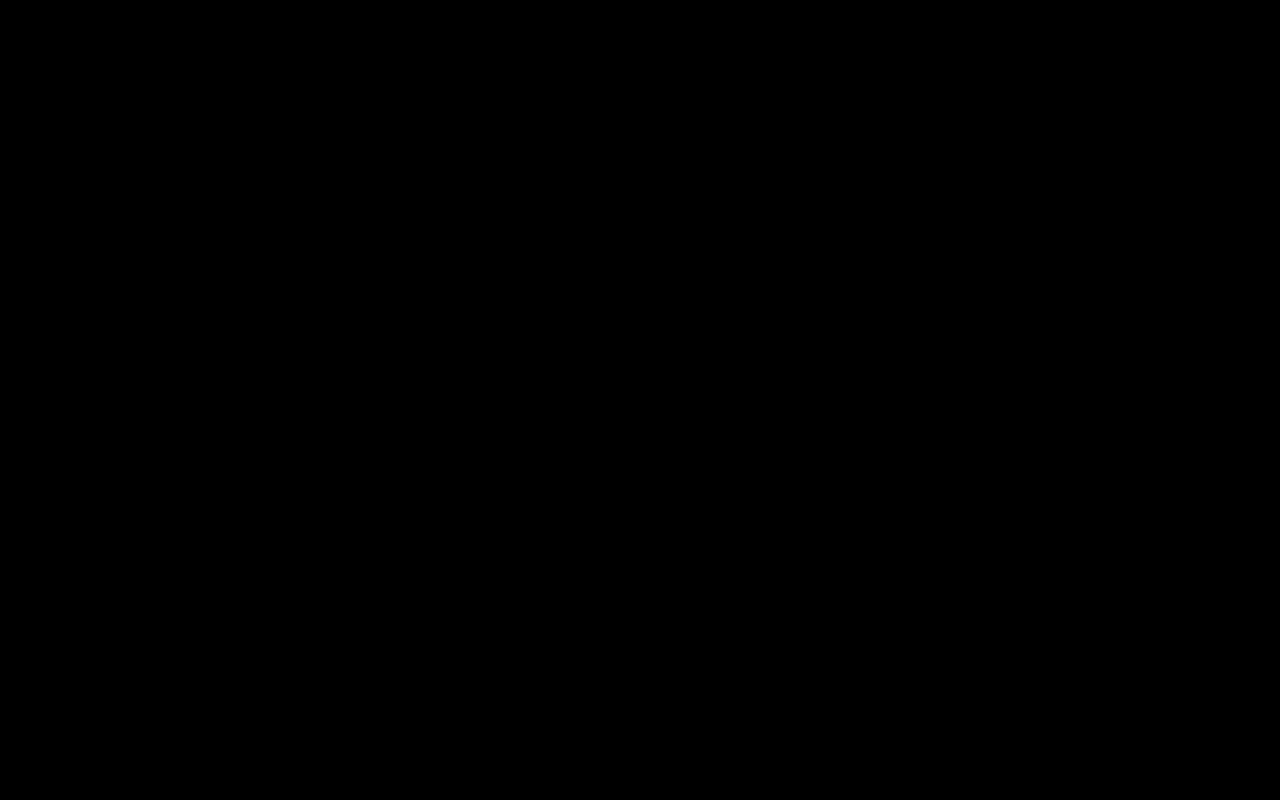
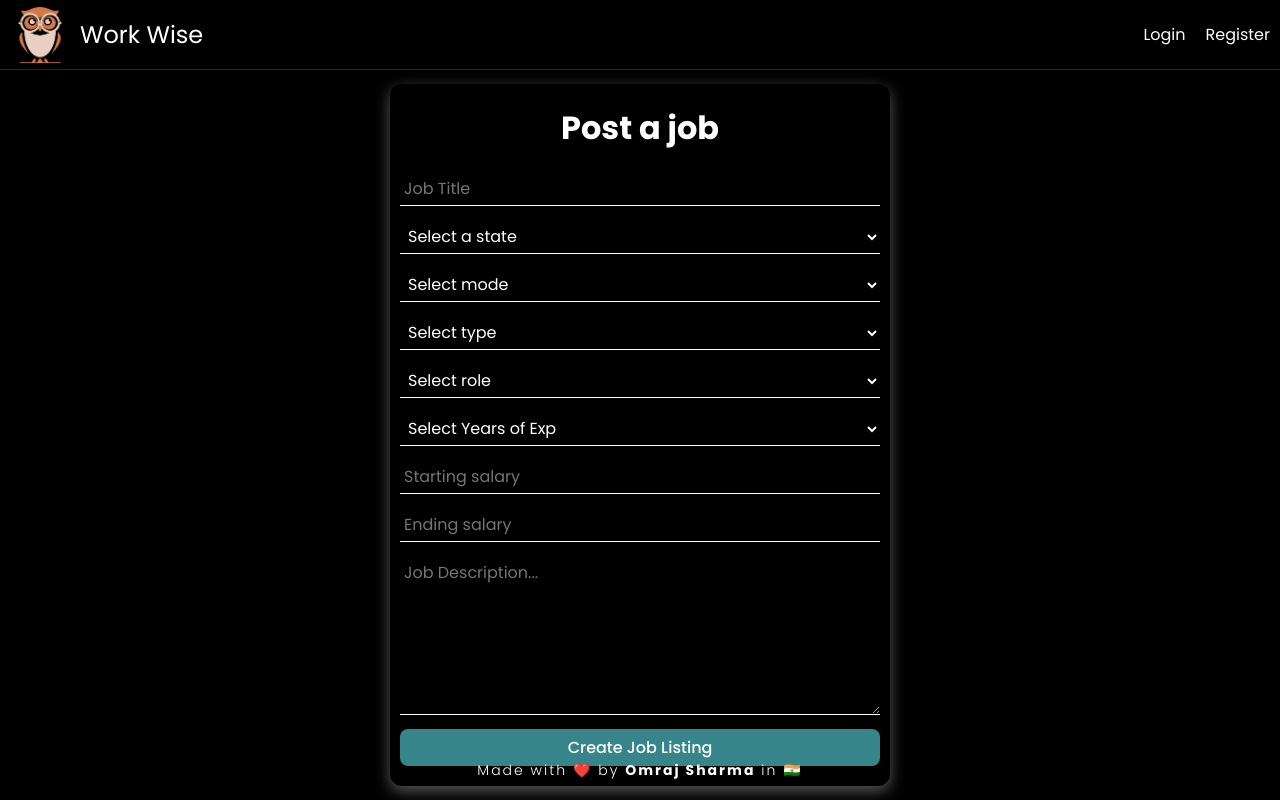
Before and after one commit to omrajsharma/work-wise-fe, a React (Vite) app: page /create-job in a window 1280 px wide. Before the commit this address had no page. Built offline with nearby package versions, Linux system fonts and the light colour scheme; no server answers.

Commit message:
feat: create job post form

```diff
--- a/src/App.css
+++ b/src/App.css
@@ -2,6 +2,18 @@
 *   Components
 */
 .input-field {
+    font-size: 16px;
+    padding: 4px;
+    margin-bottom: 14px;
+    color: white;
+    width: 100%;
+    display: block;
+    background-color: transparent;
+    border: none;
+    border-bottom: 1px solid white;
+    outline: none;
+}
+.input-select {
     font-size: 16px;
     padding: 4px;
     margin-bottom: 14px;
@@ -148,3 +160,39 @@ footer p {
     font-weight: 500;
     background-color: var(--primary-color);
 }
+
+
+/*
+*   JOB CREATE PAGE
+*/
+.create-job {
+    height: calc(100vh - 70px);
+}
+.create-job-container {
+    max-width: 650px;
+    height: 100%;
+    margin: auto;
+    display: flex;
+    padding: 10px;
+}
+.create-job-form {
+    width: 500px;
+    margin: auto;
+    padding: 20px 10px;
+    box-shadow: rgba(255, 255, 255, 0.35) 0px 5px 15px;
+    border-radius: 12px;
+}
+.create-job-form h1 {
+    text-align: center;
+    margin-bottom: 20px;
+}
+.create-job-form button {
+    width: 100%;
+    font-size: 16px;
+    padding: 6px;
+    border-radius: 8px;
+    border: none;
+    color: white;
+    font-weight: 500;
+    background-color: var(--primary-color);
+}
--- a/src/App.jsx
+++ b/src/App.jsx
@@ -6,6 +6,7 @@ import LoginUserPage from './pages/LoginUserPage'
 import RegisterUserPage from './pages/RegisterUserPage'
 import UserProfilePage from './pages/UserProfilePage'
 import MainLayout from './layouts/MainLayout'
+import JobCreatePage from './pages/JobCreatePage'
 
 function App() {
   return (
@@ -15,6 +16,7 @@ function App() {
         <Route path='/login' element={<LoginUserPage />} />
         <Route path='/register' element={<RegisterUserPage />} />
         <Route path='/profile' element={<UserProfilePage />} />
+        <Route path='/create-job' element={<JobCreatePage />} />
       </Route>
     </Routes>
   )
--- /dev/null
+++ b/src/pages/JobCreatePage.jsx
@@ -0,0 +1,100 @@
+import React from 'react'
+
+const JobCreatePage = () => {
+  return (
+    <div className='create-job'>
+        <div className="create-job-container">
+            <div className="create-job-form">
+                <h1>Post a job</h1>
+                <form>
+                    <input type="text" placeholder='Job Title' className='input-field' />
+
+                    {/* INDIAN STATES */}
+                    <select name="state" id="state" class="form-control" className='input-select'>
+                        <option value="" disabled selected>Select a state</option>
+                        <option value="Andhra Pradesh">Andhra Pradesh</option>
+                        <option value="Andaman and Nicobar Islands">Andaman and Nicobar Islands</option>
+                        <option value="Arunachal Pradesh">Arunachal Pradesh</option>
+                        <option value="Assam">Assam</option>
+                        <option value="Bihar">Bihar</option>
+                        <option value="Chandigarh">Chandigarh</option>
+                        <option value="Chhattisgarh">Chhattisgarh</option>
+                        <option value="Dadar and Nagar Haveli">Dadar and Nagar Haveli</option>
+                        <option value="Daman and Diu">Daman and Diu</option>
+                        <option value="Delhi">Delhi</option>
+                        <option value="Lakshadweep">Lakshadweep</option>
+                        <option value="Puducherry">Puducherry</option>
+                        <option value="Goa">Goa</option>
+                        <option value="Gujarat">Gujarat</option>
+                        <option value="Haryana">Haryana</option>
+                        <option value="Himachal Pradesh">Himachal Pradesh</option>
+                        <option value="Jammu and Kashmir">Jammu and Kashmir</option>
+                        <option value="Jharkhand">Jharkhand</option>
+                        <option value="Karnataka">Karnataka</option>
+                        <option value="Kerala">Kerala</option>
+                        <option value="Madhya Pradesh">Madhya Pradesh</option>
+                        <option value="Maharashtra">Maharashtra</option>
+                        <option value="Manipur">Manipur</option>
+                        <option value="Meghalaya">Meghalaya</option>
+                        <option value="Mizoram">Mizoram</option>
+                        <option value="Nagaland">Nagaland</option>
+                        <option value="Odisha">Odisha</option>
+                        <option value="Punjab">Punjab</option>
+                        <option value="Rajasthan">Rajasthan</option>
+                        <option value="Sikkim">Sikkim</option>
+                        <option value="Tamil Nadu">Tamil Nadu</option>
+                        <option value="Telangana">Telangana</option>
+                        <option value="Tripura">Tripura</option>
+                        <option value="Uttar Pradesh">Uttar Pradesh</option>
+                        <option value="Uttarakhand">Uttarakhand</option>
+                        <option value="West Bengal">West Bengal</option>
+                    </select>
+
+                    <select name="mode" id="mode" className='input-select'>
+                        <option value="" disabled selected>Select mode</option>
+                        <option value="OFFICE">Office</option>
+                        <option value="REMOTE">Remote</option>
+                        <option value="HYBRID">Hybrid</option>
+                    </select>
+
+
+                    <select name="type" id="type" className='input-select'>
+                        <option value="" disabled selected>Select type</option>
+                        <option value="FULLTIME">Full Time</option>
+                        <option value="PARTTIME">Part Time</option>
+                        <option value="INTERNSHIP">Internship</option>
+                        <option value="CONTRACT">Contract</option>
+                    </select>
+
+                    <select name="role" id="role" className='input-select'>
+                        <option value="" disabled selected>Select role</option>
+                        <option value="FRONTEND_ENGINEER">Frontend Engineer</option>
+                        <option value="BACKEND_ENGINEER">Backend Engineer</option>
+                        <option value="FULLSTACK_ENGINEER">Fullstack Engineer</option>
+                        <option value="PRODUCT_MANAGER">Product Manager</option>
+                    </select>
+
+                    <select name="experience" id="experience" className='input-select'>
+                        <option value="" disabled selected>Select Years of Exp</option>
+                        <option value=""> less than 1 YOE</option>
+                        <option value=""> 1+ YOE</option>
+                        <option value=""> 3+ YOE</option>
+                        <option value=""> 5+ YOE</option>
+                        <option value=""> 7+ YOE</option>
+                        <option value=""> 10+ YOE</option>
+                    </select>
+
+                    <input type="number" placeholder='Starting salary' className='input-field' />
+                    <input type="number" placeholder='Ending salary' className='input-field' />
+
+                    <textarea name="" id="" cols="30" rows="6" className='input-field' placeholder='Job Description...'></textarea>
+
+                    <button>Create Job Listing</button>
+                </form>
+            </div>
+        </div>
+    </div>
+  )
+}
+
+export default JobCreatePage
```
